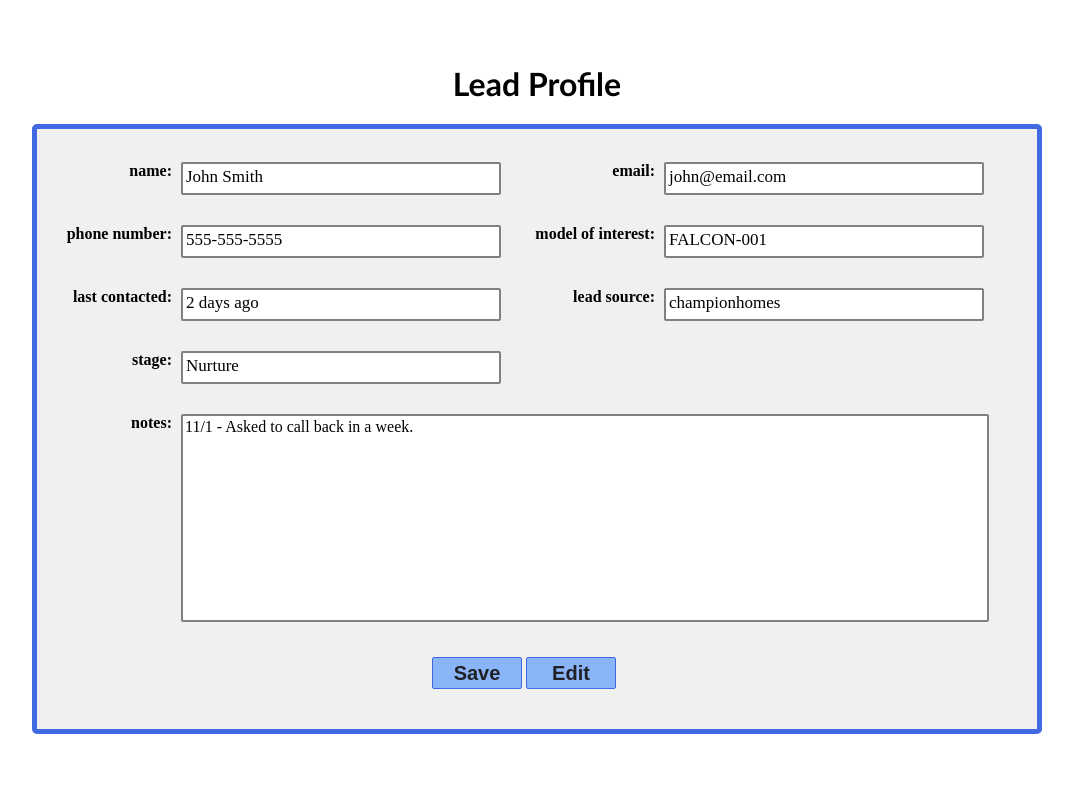
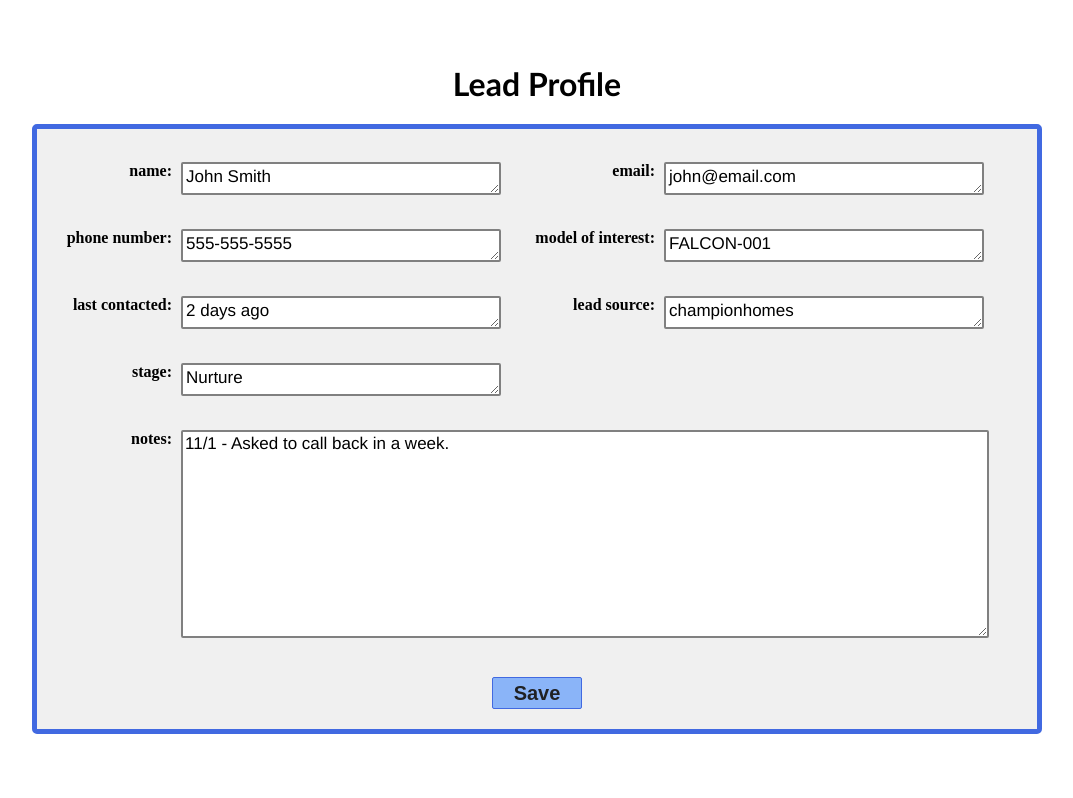
Before and after one commit to anderson-ea/Deal-Flow, a Flask app: page /leads/1 in a window 1280 px wide. Shown: the part 79-877 px from the top of the page, without its empty margins (103-1176 px from the left). Run offline with Flask 2, Linux system fonts and the light colour scheme; a user stored in the database is signed in; data comes from the database, SQL or seed files in the repository.

Commit message:
make database editable and update buttons

```diff
--- a/website/static/styles.css
+++ b/website/static/styles.css
@@ -159,14 +159,6 @@ th {
     background-color: #8ab4f8;
 }
 
-.adddiv {
-    margin-left: auto;
-    margin-right: auto;
-    min-width: 900px;
-    max-width: 965px;
-    padding-top: 15px;
-}
-
 .button2 {
     background: #8ab4f8;
     border-radius: 2px;
@@ -176,8 +168,15 @@ th {
     font-weight: bold;
     height: 32px;
     width: 90px;
-    float: right;
     font-family: 'Trebuchet MS', 'Lucida Sans Unicode', 'Lucida Grande', 'Lucida Sans', Arial, sans-serif;
+}
+
+.table-button {
+    border: none;
+}
+
+.table-button:hover {
+    background-color: white;
 }
 
 .button2:hover {
@@ -212,28 +211,44 @@ th {
 }
 
 .lead-div2 {
-    width: 310px;
-    height: 23px;
+    min-width: 310px;
+    min-height: 23px;
+    max-width: 310px;
+    max-height: 23px;
     display: inline-block;
     border: solid gray 2px;
     border-radius: 2px;
     font-size: 17px;
     padding: 3px;
     background-color: white;
+    font-family: Helvetica, sans-serif, Arial;
 }
 
 .lead-notes {
-    width: 800px;
     display: inline-block;
     border: solid gray 2px;
     background-color: white;
     border-radius: 2px;
     padding: 2px;
-    height: 200px;
+    min-width: 800px;
+    min-height: 200px;
+    max-width: 800px;
+    max-height: 200px;
+    font-size: 17px;
+    font-family: Helvetica, sans-serif, Arial;
+}
+
+.note {
+    font-size: 17px;
+    font-family: Helvetica, sans-serif, Arial;
+    min-width: 800px;
+    min-height: 200px;
+    max-width: 800px;
+    max-height: 200px;
 }
 
 .button-container {
-    width: 210px;
+    width: 90px;
     margin: 20px;
     margin-left: auto;
     margin-right: auto;
--- a/website/templates/home.html
+++ b/website/templates/home.html
@@ -30,10 +30,8 @@
                     <td>{{ lead.stage }}</a></td>
             </tr>
             {% endfor %}
+            <tr class="table-foot"><td class="table-button"><input type="submit" class="button2" value="Add lead"></td></tr>
         </tbody>
     </table>
-    <div class="adddiv">
-        <input type="submit" class="button2" value="Add lead">
-    </div>
 </div>
 {% endblock %}
--- a/website/templates/leads.html
+++ b/website/templates/leads.html
@@ -4,57 +4,42 @@
 <h1 class="leadhead">Lead Profile</h1>
 <div class="lead-container">
 </br>
+<form method="POST">
     <div class="lead-margin">
         <label class="lead-div1">name:</label>
-        <div class="lead-div2">
-            {{ id.name}}
-        </div>
+        <textarea name="name" id="name" class="lead-div2" contenteditable="true">{{ id.name }}</textarea>
     </div>
     <div class="lead-margin">
         <label class="lead-div1">email:</label>
-        <div class="lead-div2">
-            {{ id.email}}
-        </div>
+        <textarea name="email" id="email" class="lead-div2" contenteditable="true">{{ id.email }}</textarea>
     </div>
     <div class="lead-margin">
         <label class="lead-div1">phone number:</label>
-        <div class="lead-div2">
-            {{ id.phone }}
-        </div>
+        <textarea name="phone" id="phone" class="lead-div2" contenteditable="true">{{ id.phone }}</textarea>
     </div>
     <div class="lead-margin">
         <label class="lead-div1">model of interest:</label>
-        <div class="lead-div2">
-            {{ id.model }}
-        </div>
+        <textarea name="model" id="model" class="lead-div2" contenteditable="true">{{ id.model }}</textarea>
     </div>
     <div class="lead-margin">
         <label class="lead-div1">last contacted:</label>
-        <div class="lead-div2">
-            {{ id.last }}
-        </div>
+        <textarea name="last" id="last" class="lead-div2" contenteditable="true">{{ id.last }}</textarea>
     </div>
     <div class="lead-margin">
         <label class="lead-div1">lead source:</label>
-        <div class="lead-div2">
-            {{ id.source }}
-        </div>
+        <textarea name="source" id="soruce" class="lead-div2" contenteditable="true">{{ id.source }}</textarea>
     </div>
     <div class="lead-margin">
         <label class="lead-div1">stage:</label>
-        <div class="lead-div2">
-            {{ id.stage }}
-        </div>
+        <textarea name="stage" id="stage" class="lead-div2" contenteditable="true">{{ id.stage }}</textarea>
     </div>
     <div class="lead-margin">
         <label class="lead-div1">notes:</label>
-        <div class="lead-notes">
-            {{ id.notes }}
-        </div>
+        <textarea name="note" id="note" class="lead-notes" contenteditable="true">{{ id.notes }}</textarea>
     </div>
     <div class="button-container">
-        <input class="button3" type="submit" value="Save">
-        <input class="button3" type="submit" value="Edit">
+        <button class="button3" type="submit">Save</button>
     </div>
+</form>
 </div>
 {% endblock %}
--- a/website/views.py
+++ b/website/views.py
@@ -1,6 +1,7 @@
-from flask import Blueprint, render_template, request
+from flask import Blueprint, render_template, request, flash
 from flask_login import login_required, current_user
 from .models import *
+from . import db
 
 views = Blueprint('views', __name__)
 
@@ -10,8 +11,32 @@ def home():
     return render_template('home.html', user=current_user)
 
 @views.route('/leads/<id>', methods=['GET', 'POST'])
+@login_required
 def leads(id):
     current_lead = db.session.query(Lead).filter_by(user_id=current_user.id, id=id).first()
-    # if request.method == 'POST':
-    #     pass
+    if request.method == 'POST':
+
+        name = request.form.get('name')
+        email = request.form.get('email')
+        source = request.form.get('source')
+        model = request.form.get('model')
+        phone = request.form.get('phone')
+        last = request.form.get('last')
+        stage = request.form.get('stage')
+        note = request.form.get('note')
+
+
+        current_lead.name = name
+        current_lead.email = email
+        current_lead.source = source
+        current_lead.model = model
+        current_lead.phone = phone
+        current_lead.last = last
+        current_lead.stage = stage
+        current_lead.notes = note
+
+        db.session.commit()
+
+        flash('Changes Saved.', category='success')
+
     return render_template('leads.html', user=current_user, id=current_lead)
```
